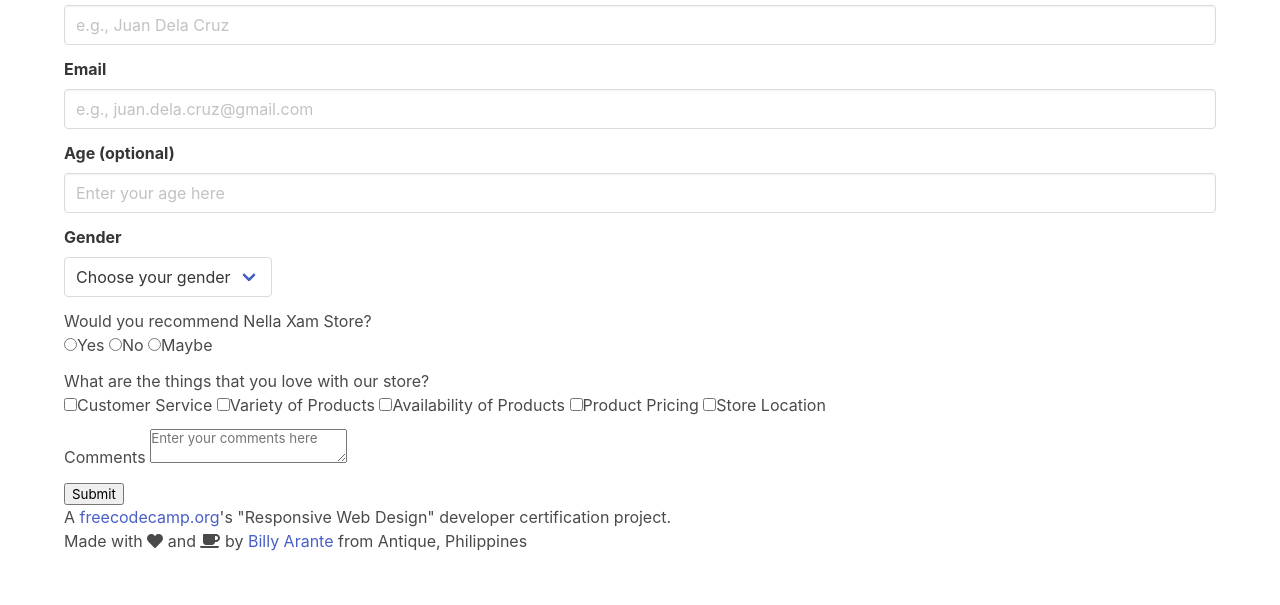
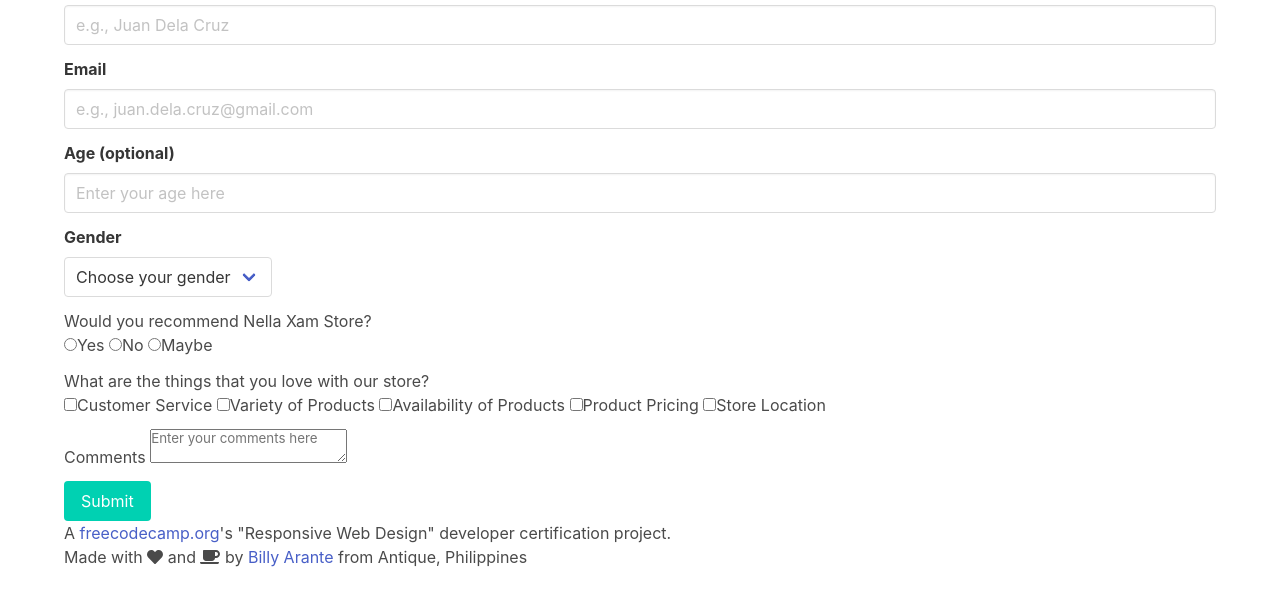
Before and after one commit to arantebw/survey, a plain HTML site: page index.html in a window 1280 px wide. Shown: the part 111-716 px from the top of the page. Drawn offline with nearby package versions, Linux system fonts and the light colour scheme.

Commit message:
feat(button): add a Bulma style to Submit button

```diff
--- a/index.html
+++ b/index.html
@@ -141,7 +141,7 @@
           ></textarea>
         </div>
 
-        <button id="submit">Submit</button>
+        <button id="submit" class="button is-primary">Submit</button>
       </div>
     </form>
 
```
